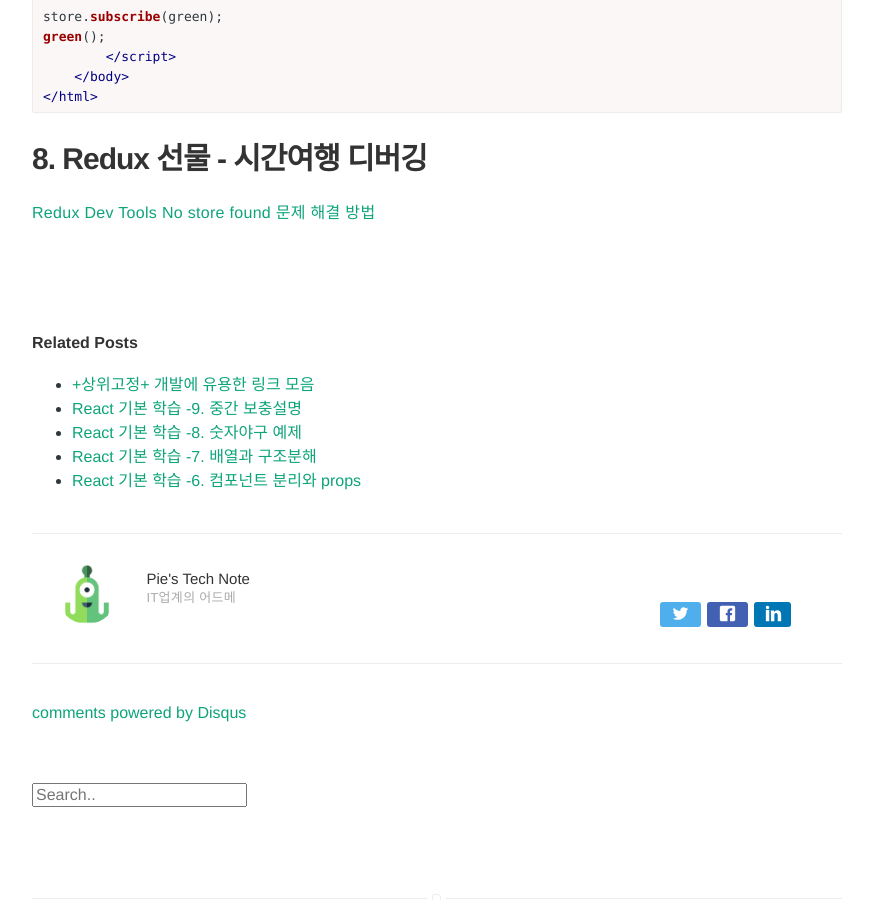
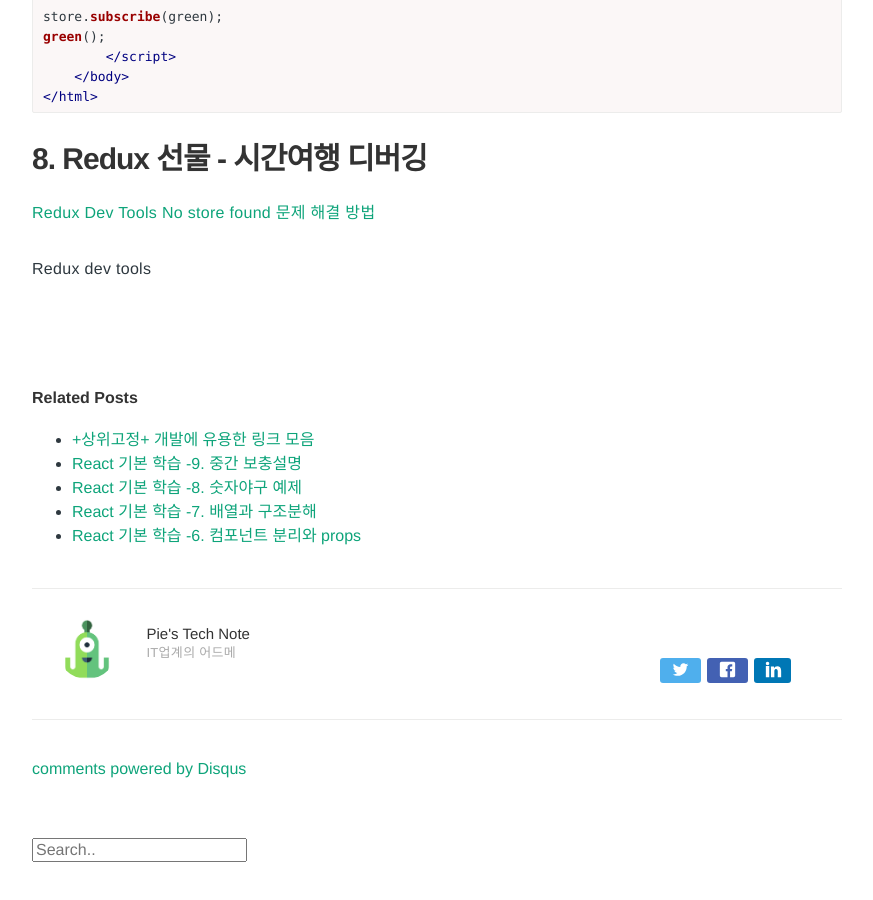
Before and after one commit to Pie001/pie001.github.io, a Jekyll site: the page built from _posts/2020-11-24-0079.md, in a window 1280 px wide and 900 px high, scrolled down 8668 px. Shown: the whole window, without its empty margins (203-1076 px from the left). Built offline with Jekyll 4.4.1, drawn with Linux system fonts in a browser that asks for light colours; comment, search, counter and statistics services are not loaded.

Commit message:
Update 2020-11-24-0079.md

```diff
--- a/_posts/2020-11-24-0079.md
+++ b/_posts/2020-11-24-0079.md
@@ -378,3 +378,5 @@
 
 # 8. Redux 선물 - 시간여행 디버깅
 [Redux Dev Tools No store found 문제 해결 방법](https://writingdeveloper.tistory.com/305)
+
+Redux dev tools
```
